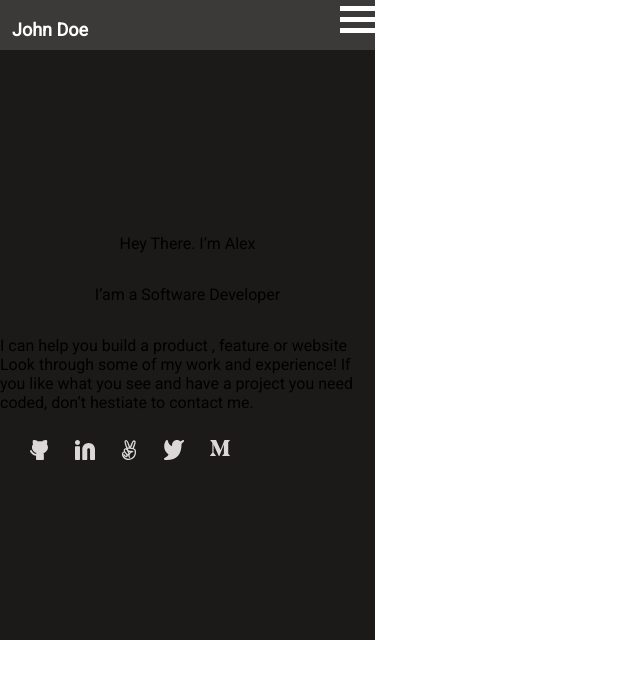
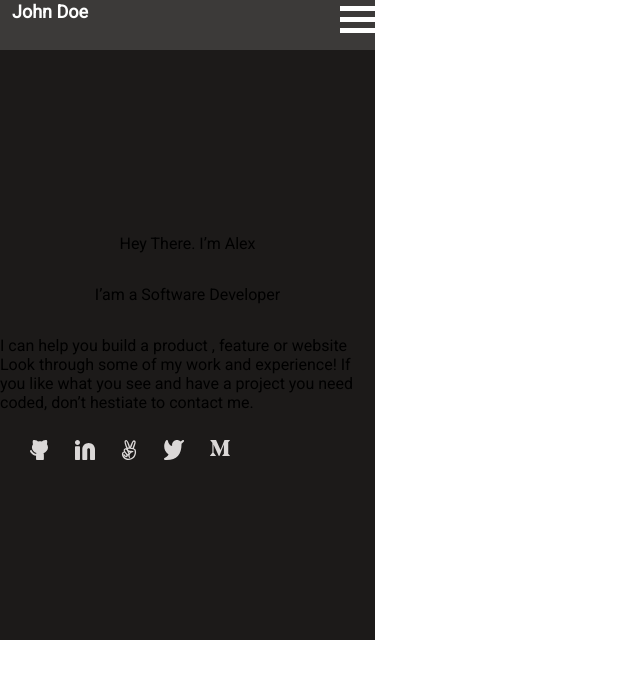
Before and after one commit to iBel251/portfolio, a plain HTML site: page index.html in a window 1280 px wide. Shown: the whole page, without its empty margins (0-640 px from the left). Drawn offline with Linux system fonts and the light colour scheme; a web font is replaced by a local one.

Commit message:
changed the p tag of index.html logo to 'a' tag

```diff
--- a/index.html
+++ b/index.html
@@ -28,7 +28,7 @@
   <body>
     <section class="header">
       <div>
-        <p class="logo">John Doe</p>
+        <a class="logo">John Doe</a>
       </div>
       <div class="menu_btn">
         <div class="menu"></div>
```
